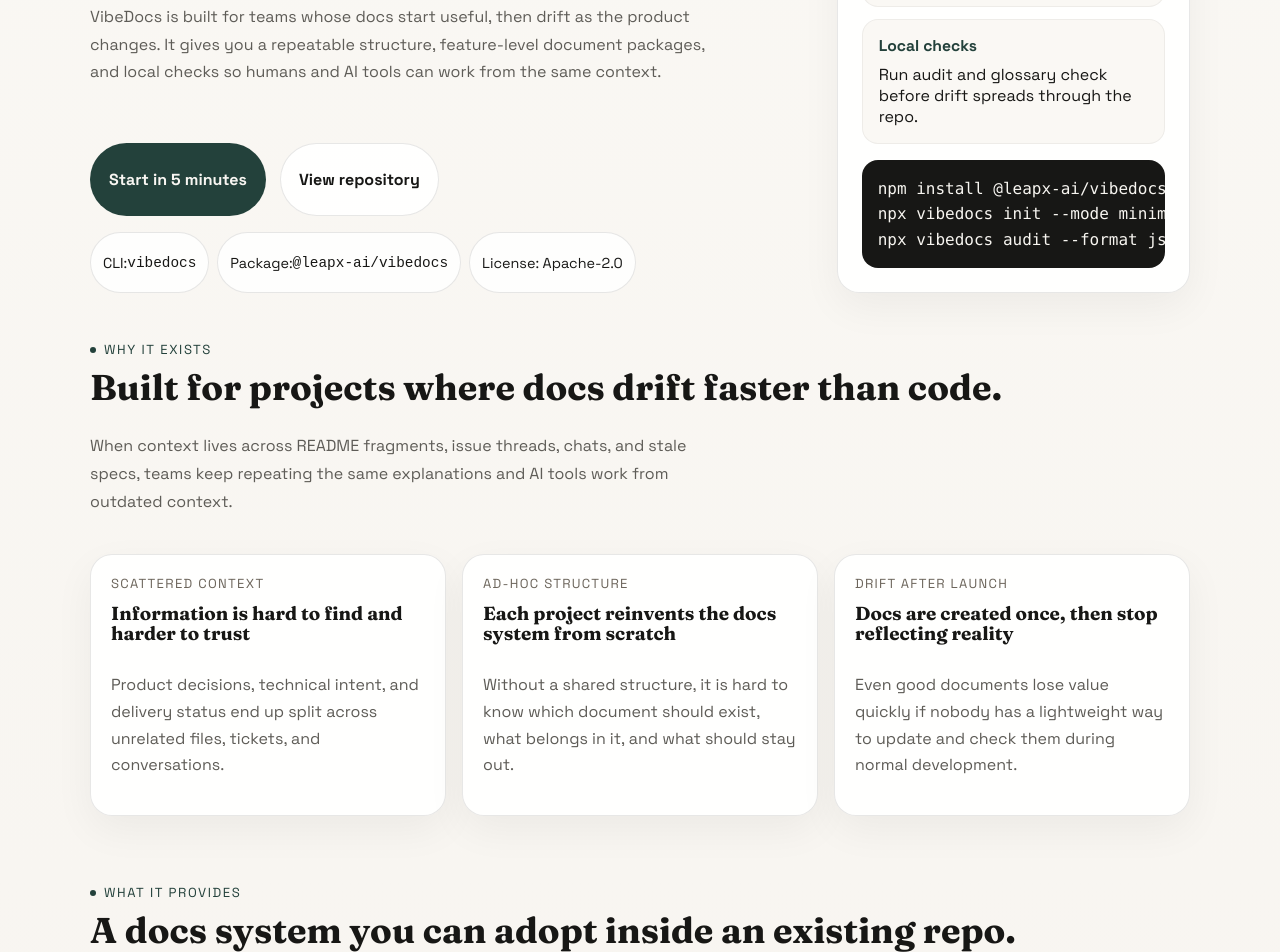
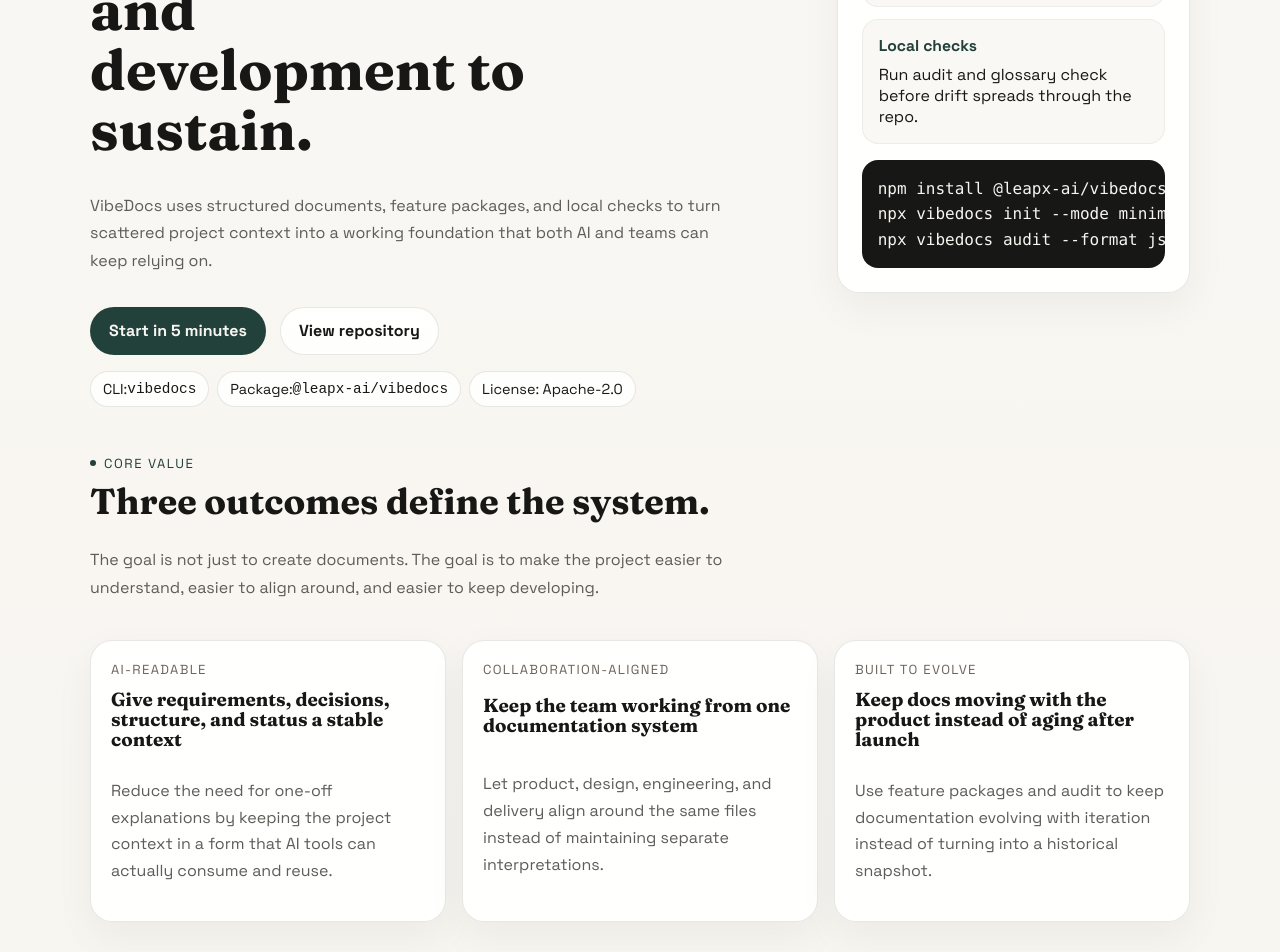
Before and after one commit to leapx-ai/vibedocs, a website: page website/index.html in a window 1280 px wide. Shown: the part 483-1435 px from the top of the page. Drawn offline with Linux system fonts and the light colour scheme.

Commit message:
docs: update homepage value proposition

```diff
--- a/website/index.html
+++ b/website/index.html
@@ -6,7 +6,7 @@
     <title>VibeDocs</title>
     <meta
       name="description"
-      content="Open-source documentation toolkit for AI-native projects. Start a docs system, create feature packages, and run audits locally."
+      content="Make projects easier for AI to understand, teams to collaborate on, and development to sustain with structured docs, feature packages, and local checks."
     >
     <link rel="icon" href="favicon.svg" type="image/svg+xml">
     <link rel="stylesheet" href="assets/site.css">
@@ -41,11 +41,11 @@
           <div class="shell hero-grid">
             <div class="hero-copy">
               <span class="eyebrow">Open-source docs toolkit</span>
-              <h1>VibeDocs keeps project documentation understandable.</h1>
+              <h1>Make projects easier for AI to understand, teams to collaborate on, and development to sustain.</h1>
               <p class="lead">
-                VibeDocs is built for teams whose docs start useful, then drift as the product
-                changes. It gives you a repeatable structure, feature-level document packages,
-                and local checks so humans and AI tools can work from the same context.
+                VibeDocs uses structured documents, feature packages, and local checks to turn
+                scattered project context into a working foundation that both AI and teams can
+                keep relying on.
               </p>
               <div class="cta-row">
                 <a class="button button-primary" href="quickstart/">Start in 5 minutes</a>
@@ -89,36 +89,36 @@ npx vibedocs audit --format json</pre>
         <section class="section">
           <div class="shell">
             <div class="section-heading">
-              <span class="eyebrow">Why it exists</span>
-              <h2>Built for projects where docs drift faster than code.</h2>
+              <span class="eyebrow">Core value</span>
+              <h2>Three outcomes define the system.</h2>
               <p class="lead">
-                When context lives across README fragments, issue threads, chats, and stale specs,
-                teams keep repeating the same explanations and AI tools work from outdated context.
+                The goal is not just to create documents. The goal is to make the project easier
+                to understand, easier to align around, and easier to keep developing.
               </p>
             </div>
             <div class="cards-3">
               <article class="card">
-                <div class="kicker">Scattered context</div>
-                <h3>Information is hard to find and harder to trust</h3>
+                <div class="kicker">AI-readable</div>
+                <h3>Give requirements, decisions, structure, and status a stable context</h3>
                 <p>
-                  Product decisions, technical intent, and delivery status end up split across
-                  unrelated files, tickets, and conversations.
+                  Reduce the need for one-off explanations by keeping the project context in a
+                  form that AI tools can actually consume and reuse.
                 </p>
               </article>
               <article class="card">
-                <div class="kicker">Ad-hoc structure</div>
-                <h3>Each project reinvents the docs system from scratch</h3>
+                <div class="kicker">Collaboration-aligned</div>
+                <h3>Keep the team working from one documentation system</h3>
                 <p>
-                  Without a shared structure, it is hard to know which document should exist, what
-                  belongs in it, and what should stay out.
+                  Let product, design, engineering, and delivery align around the same files
+                  instead of maintaining separate interpretations.
                 </p>
               </article>
               <article class="card">
-                <div class="kicker">Drift after launch</div>
-                <h3>Docs are created once, then stop reflecting reality</h3>
+                <div class="kicker">Built to evolve</div>
+                <h3>Keep docs moving with the product instead of aging after launch</h3>
                 <p>
-                  Even good documents lose value quickly if nobody has a lightweight way to update
-                  and check them during normal development.
+                  Use feature packages and audit to keep documentation evolving with iteration
+                  instead of turning into a historical snapshot.
                 </p>
               </article>
             </div>
```
Also changed, not shown: website/zh/index.html (+16 -18 lines).
